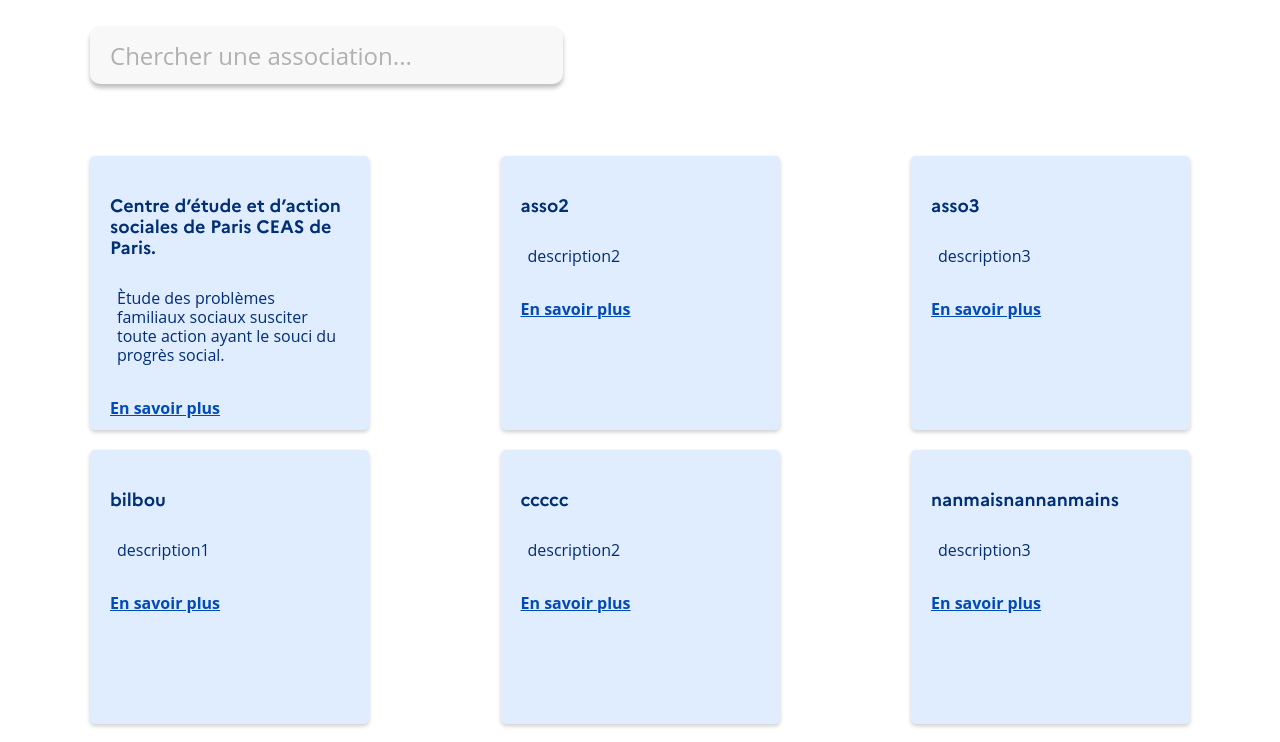
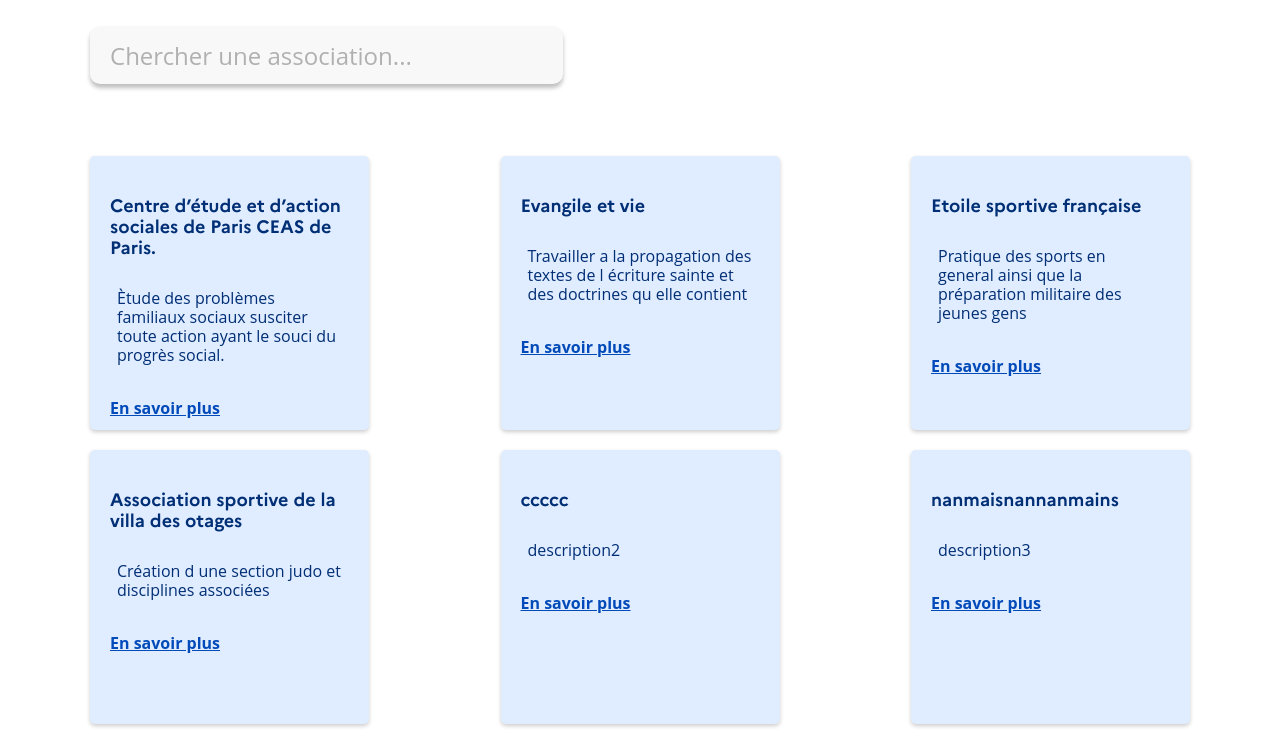
Before and after one commit to shrutigupta02/react-app-asso, a React (Create React App) app: page / in a window 1280 px wide. Shown: the part 670-1412 px from the top of the page. Built offline with nearby package versions, Linux system fonts and the light colour scheme.

Commit message:
update homepage.tsx

```diff
--- a/src/components/homepage/homepage.tsx
+++ b/src/components/homepage/homepage.tsx
@@ -38,9 +38,9 @@ export default class Homepage extends React.Component<{}, AssociationsState>{
   state = {
     associations: [
       {id:0, name: 'Centre d’étude et d’action sociales de Paris CEAS de Paris.', description: 'Ètude des problèmes familiaux sociaux susciter toute action ayant le souci du progrès social.'},
-      {id:1, name: 'asso2', description: 'description2'},
-      {id:2, name: 'asso3', description: 'description3'},
-      {id:3, name: 'bilbou', description: 'description1'},
+      {id:1, name: 'Evangile et vie', description: 'Travailler a la propagation des textes de l écriture sainte et des doctrines qu elle contient'},
+      {id:2, name: 'Etoile sportive française', description: 'Pratique des sports en general ainsi que la préparation militaire des jeunes gens'},
+      {id:3, name: 'Association sportive de la villa des otages', description: 'Création d une section judo et disciplines associées'},
       {id:4, name: 'ccccc', description: 'description2'},
       {id:5, name: 'nanmaisnannanmains', description: 'description3'},
       {id:6, name: 'ccccc', description: 'description2'},
```
